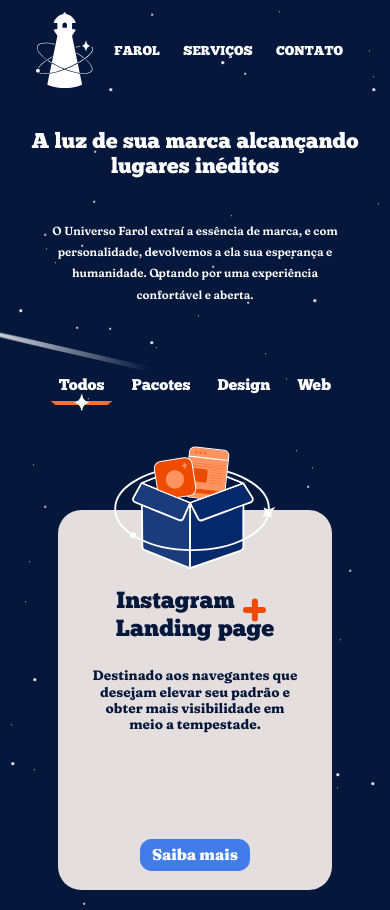
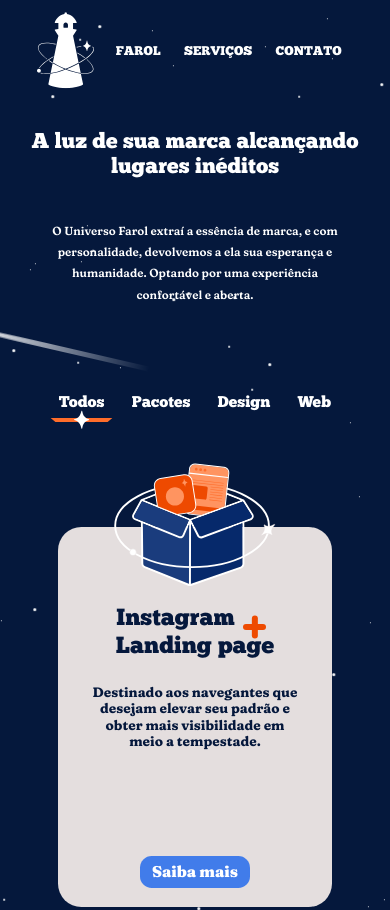
Before and after one commit to MH-Borges/Universo-Farol-V2, a plain HTML site: page servicos.html in a window 390 px wide. Shown: the top 910 px of the page. Drawn offline with nearby package versions, Linux system fonts and the light colour scheme.

Commit message:
mobile iphone

```diff
--- a/css/_servico.scss
+++ b/css/_servico.scss
@@ -35,13 +35,13 @@
             align-items: center;
             justify-content: center;
             z-index: 20;
-            span{
+            .estrela{
                 opacity: 0;
                 display: none;
                 z-index: 10;
             }
             &.active{
-                span{
+                .estrela{
                     display: flex;
                     position: absolute;
                     width: 1.2vw;
@@ -502,20 +502,32 @@
             padding: 2vh 5vw 3vh;
         }
         .controls{
+            display: flex;
+            padding: 1vh 0 3vh;
+            width: 90%;
+            margin: 5vh 0 0 5%;
             justify-content: center;
-            padding: 1vh 0 2vh 0;
-            margin: 3vh 0 1vh 5%;
+            align-items: center;
             li{
                 padding: 1vh 1.5vw;
                 font-size: 4vw;
                 margin: 0 2vw;
+                display: flex;
+                justify-content: center;
+                .estrela{
+                    opacity: 0;
+                    display: none;
+                    align-items: center;
+                    z-index: 10;
+                }
+                &.active{
+                    .estrela{
+                        position: absolute;
+                        width: 4vw;
+                        height: 3vh;
+                        opacity: 1;
+                        bottom: -1.2vh;
 
-                &.active{
-                    span{
-                        position: absolute !important;
-                        width: 4vw;
-                        height: 2vh;
-                        bottom: -15%;
                     }
                 }
             }
--- a/css/style.scss
+++ b/css/style.scss
@@ -1440,7 +1440,7 @@ body {
         a {
           padding: 1vh 1vw;
           margin: 0 2vw;
-          font-size: 3.3vw;
+          font-size: 3.25vw;
         }
         .logo {
           position: relative;
--- a/servicos.html
+++ b/servicos.html
@@ -61,24 +61,24 @@
             <h3>O Universo Farol extraí a essência de marca, e com personalidade, devolvemos a ela sua esperança e humanidade. Optando por uma experiência confortável e aberta.</h3>
             <ul class="controls">
                 <li class="active" data-filter="*">Todos
-                    <span>
+                    <div class="estrela">
                         <img src="assets/brilhinho.svg" onload="SVGInject(this)" alt="Pequena estrela">
-                    </span>
+                    </div class="estrela">
                 </li>
                 <li data-filter=".Pacotes">Pacotes
-                    <span>
+                    <div class="estrela">
                         <img src="assets/brilhinho.svg" onload="SVGInject(this)" alt="Pequena estrela">
-                    </span>
+                    </div class="estrela">
                 </li>
                 <li data-filter=".Design">Design
-                    <span>
+                    <div class="estrela">
                         <img src="assets/brilhinho.svg" onload="SVGInject(this)" alt="Pequena estrela">
-                    </span>
+                    </div class="estrela">
                 </li>
                 <li data-filter=".Web">Web
-                    <span>
+                    <div class="estrela">
                         <img src="assets/brilhinho.svg" onload="SVGInject(this)" alt="Pequena estrela">
-                    </span>
+                    </div class="estrela">
                 </li>
             </ul>
             <div class="filter">
```
Also changed, not shown: css/style.css, 1 other file.
